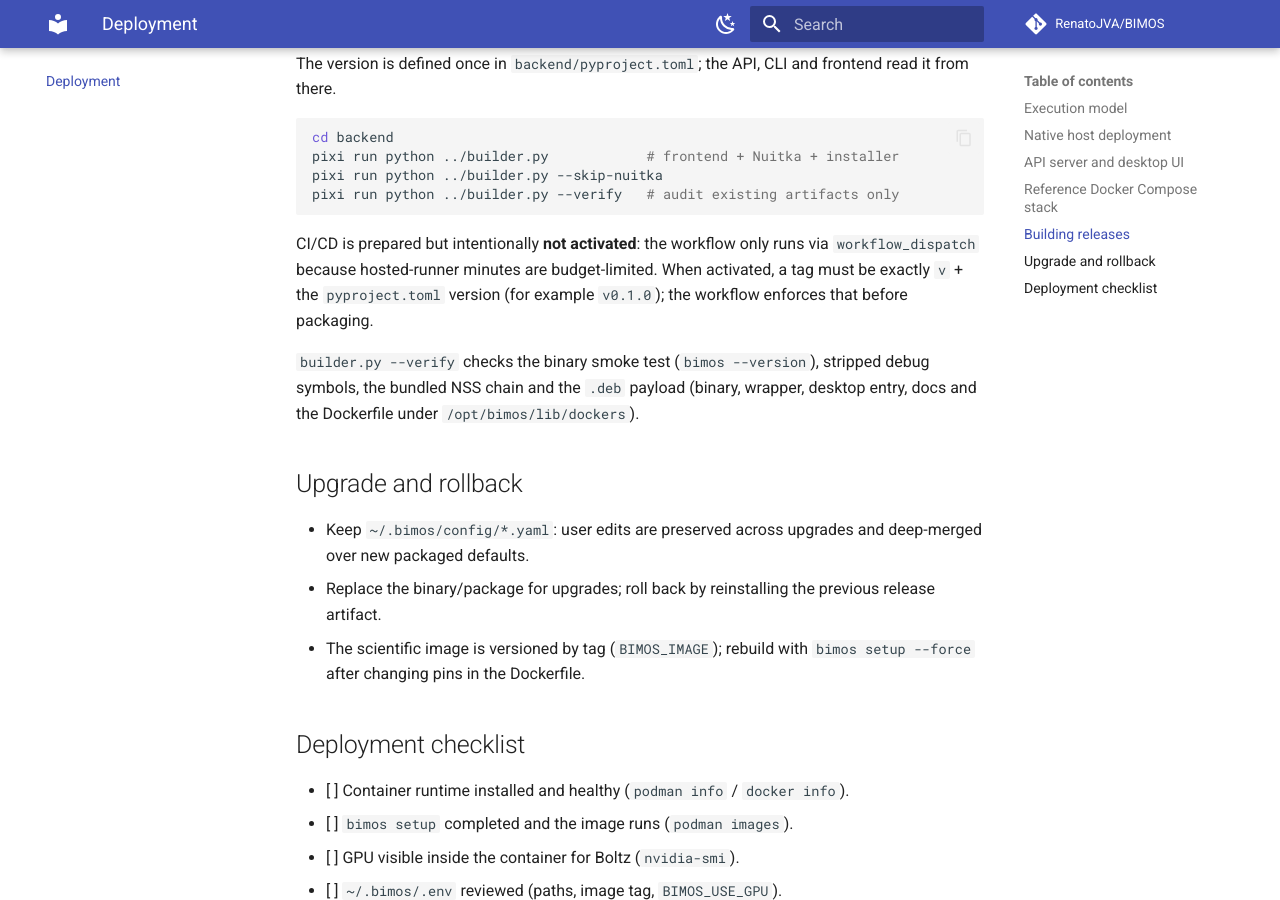
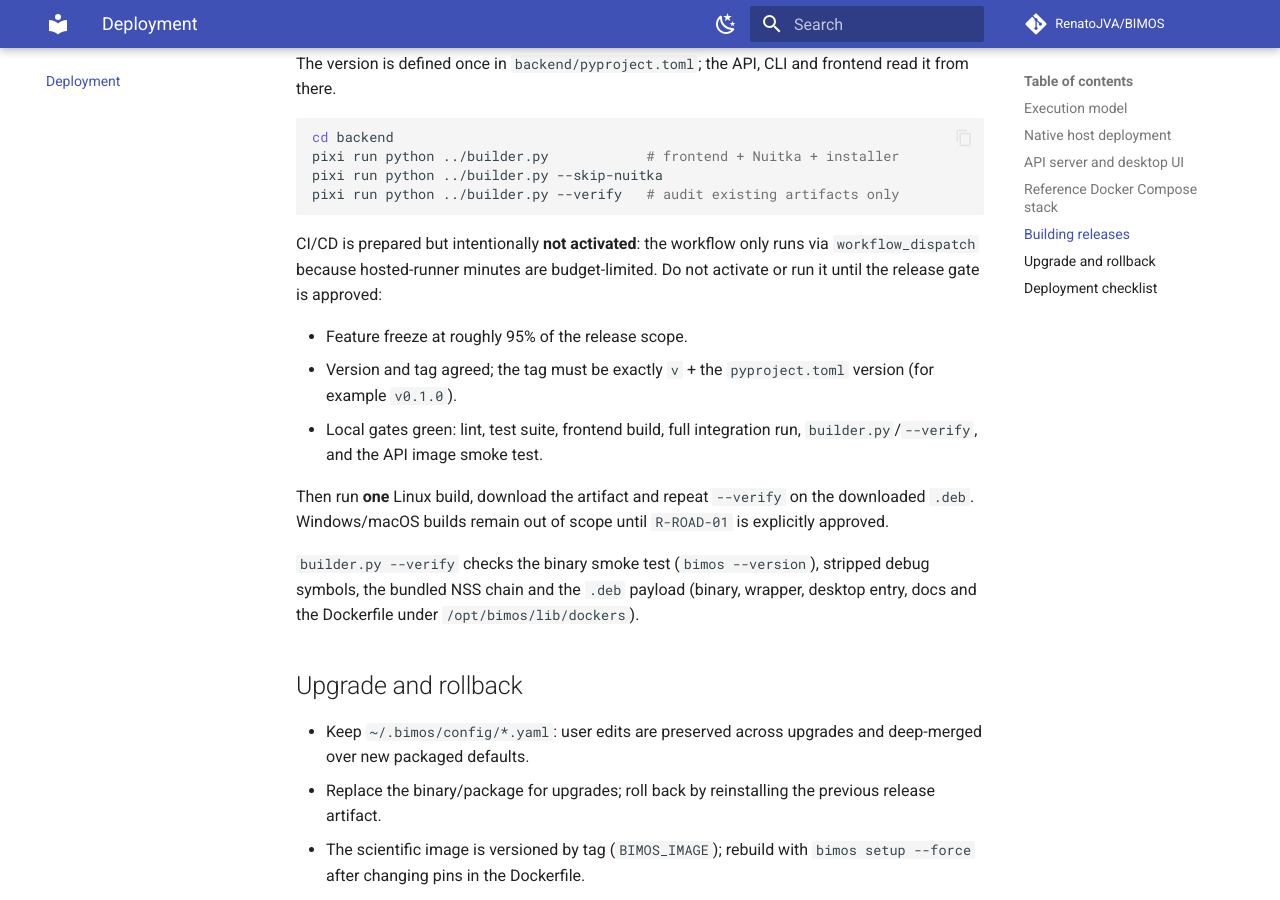
Before and after one commit to RenatoJVA/BIMOS, an MkDocs documentation site: the page built from docs/deployment.md, in a window 1280 px wide and 900 px high, scrolled down 2303 px. Built offline with MkDocs 1.6.1 and Material for MkDocs 9.7.7, drawn with Linux system fonts in a browser that asks for light colours; comment, search, counter and statistics services are not loaded.

Commit message:
docs: defer P0-02 to an approved release gate
Keep CI manual until roughly 95% of the release scope is frozen, add the local readiness checklist and one-run Linux policy, refresh R-ROAD status, and record that R-ROAD-01/R-ROAD-02 remain budget-deferred.

````diff
--- a/docs/deployment.md
+++ b/docs/deployment.md
@@ -109,9 +109,18 @@ pixi run python ../builder.py --verify   # audit existing artifacts only
 ```
 
 CI/CD is prepared but intentionally **not activated**: the workflow only runs
-via `workflow_dispatch` because hosted-runner minutes are budget-limited. When
-activated, a tag must be exactly `v` + the `pyproject.toml` version (for example
-`v0.1.0`); the workflow enforces that before packaging.
+via `workflow_dispatch` because hosted-runner minutes are budget-limited. Do not
+activate or run it until the release gate is approved:
+
+- Feature freeze at roughly 95% of the release scope.
+- Version and tag agreed; the tag must be exactly `v` + the
+  `pyproject.toml` version (for example `v0.1.0`).
+- Local gates green: lint, test suite, frontend build, full integration run,
+  `builder.py`/`--verify`, and the API image smoke test.
+
+Then run **one** Linux build, download the artifact and repeat `--verify` on the
+downloaded `.deb`. Windows/macOS builds remain out of scope until `R-ROAD-01`
+is explicitly approved.
 
 `builder.py --verify` checks the binary smoke test (`bimos --version`), stripped
 debug symbols, the bundled NSS chain and the `.deb` payload (binary, wrapper,
````
